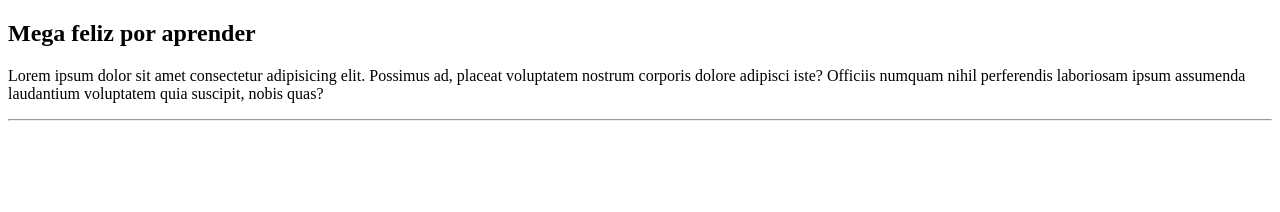
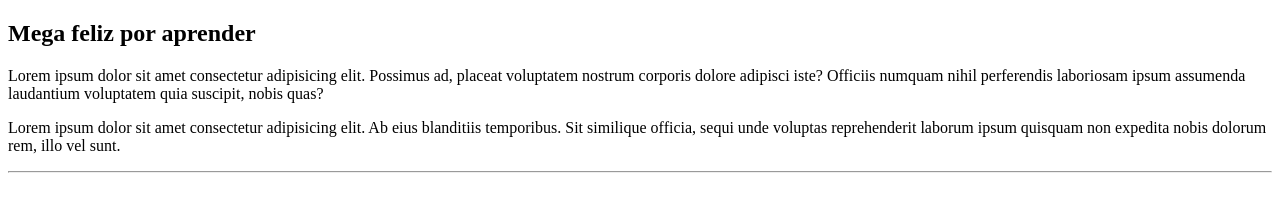
Before and after one commit to jaquetech/Aula-Curso, a plain HTML site: page site-exemplo/index.html in a window 1280 px wide. Drawn offline with Linux system fonts and the light colour scheme.

Commit message:
Adicionei um paragrafo

```diff
--- a/site-exemplo/index.html
+++ b/site-exemplo/index.html
@@ -9,6 +9,7 @@
 <body>
     <h2>Mega feliz por aprender</h2>
     <p>Lorem ipsum dolor sit amet consectetur adipisicing elit. Possimus ad, placeat voluptatem nostrum corporis dolore adipisci iste? Officiis numquam nihil perferendis laboriosam ipsum assumenda laudantium voluptatem quia suscipit, nobis quas?</p>
+    <P>Lorem ipsum dolor sit amet consectetur adipisicing elit. Ab eius blanditiis temporibus. Sit similique officia, sequi unde voluptas reprehenderit laborum ipsum quisquam non expedita nobis dolorum rem, illo vel sunt.</P>
     <hr>
 </body>
 </html>
```
